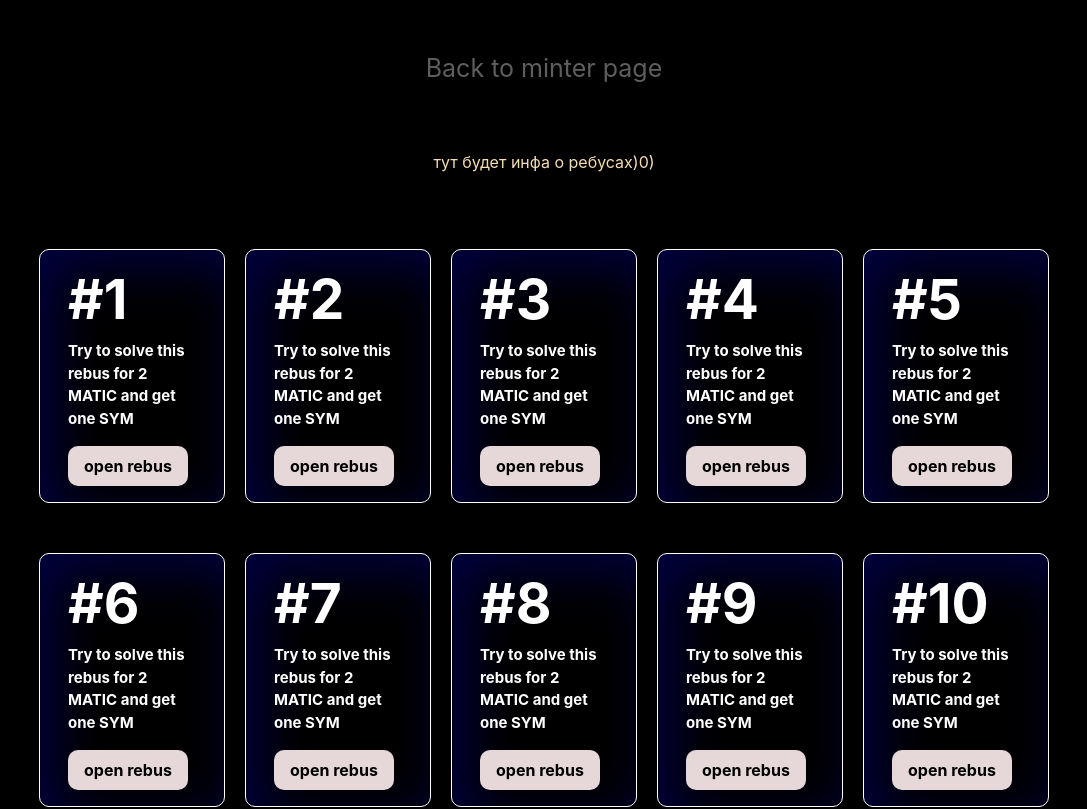
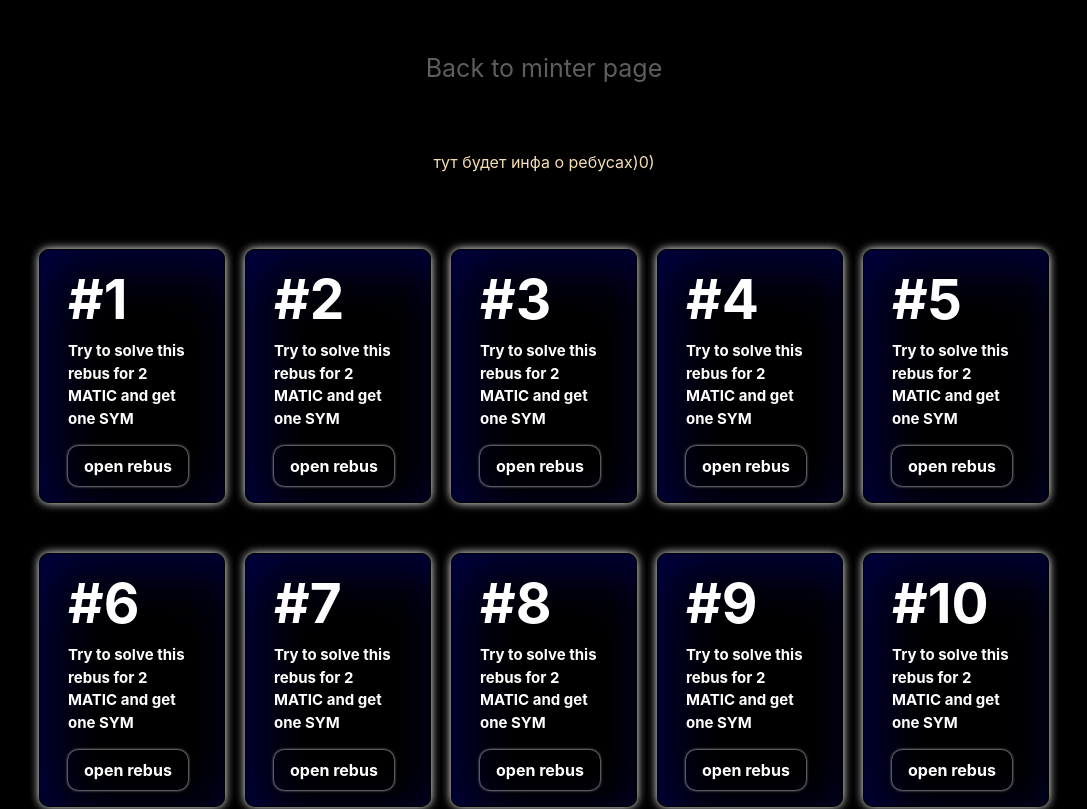
Before and after one commit to babo4ka/NFTcollectionRep, a React (Create React App) app: page /rebuses in a window 1280 px wide. Shown: the top 809 px of the page, without its empty margins (96-1183 px from the left). Built offline with nearby package versions, Linux system fonts and the light colour scheme.

Commit message:
19:04 07.02.2022

```diff
--- a/src/AdvertismentForm.scss
+++ b/src/AdvertismentForm.scss
@@ -1,7 +1,6 @@
 #form_holder{
-    background-color: rgb(0, 0, 0);
+    background-color: rgba(0, 0, 0, 0.09);
 
-    border: 3px solid white;
     border-radius: 15px;
 
     color: white;
@@ -9,6 +8,8 @@
     margin-top: 100px;
 
     min-height: 250px;
+
+    box-shadow: 0px 0px 10px white;
 }
 
 #image_input_holder{
@@ -102,15 +103,15 @@
 }
 
 #duration_form{
-    // border: none;
+
     // border-bottom: 1px solid #ffffff;
     // border-radius: 0;
     // border-top-left-radius: 0.25rem;
     // border-top-right-radius: 0.25rem;
-    background-color: #52525200;
-    border: 2px solid white;
+    border: none;
+    background-color: rgba(0, 0, 0, 0.09);
     border-radius: 7px;
-
+    box-shadow: 0px 0px 5px white;
     color: white;
 }
 
@@ -134,9 +135,8 @@
 
     height: 50px;
 
-    background-color: black;
+    background-color: rgba(0, 0, 0, 0.09);
 
-    border: 2px solid white;
 }
 
 
@@ -145,11 +145,11 @@
 }
 
 #reset_btn{
-    box-shadow: inset -10px 10px 25px #710000;
+    box-shadow: inset -10px 10px 25px#4e0000;
 }
 
 #reset_btn:hover{
-    box-shadow: inset -10px 10px 25px #d30000;
+    box-shadow: inset -15px 15px 25px #990000;
 }
 
 #submit_btn{
@@ -157,7 +157,7 @@
 }
 
 #submit_btn:hover{
-    box-shadow: inset -10px 10px 25px #3443ce;
+    box-shadow: inset -15px 15px 25px #0011a8;
 }
 
 .form_footer{
@@ -183,12 +183,12 @@
 }
 
 #add_btn_block{
-    background-color: black;
+    background-color: rgba(0, 0, 0, 0.09);
     box-shadow: inset -10px 10px 25px #5A007A;
 
-    border: 2px solid white;
+    border-radius: 15px;
 
-    border-radius: 15px;
+    border: none;
 
     color: white;
 
@@ -200,7 +200,7 @@
 }
 
 #add_btn_block:hover{
-    box-shadow: inset -10px 10px 25px #8d00c0;
+    box-shadow: inset -15px 15px 25px #8d00c0;
     cursor: pointer;
 }
 
--- a/src/RebusesPage.scss
+++ b/src/RebusesPage.scss
@@ -69,33 +69,25 @@
   justify-content: center;
 }
 
-.rebus_body{
-  margin: 25px 10px;
-}
-
 
 .rebus_number{
-
-
   font-size: 55px;
 
   font-weight: bolder;
 }
 
 .rebus_desc{
-
-
   font-size: 15px;
 
   font-weight: bolder;
 }
 
 .rebus_body{
-  background-color: rgb(0, 0, 0);
+  margin: 25px 10px;
 
-  box-shadow: 15px 15px 55px inset rgba(0, 0, 255, 0.26);
+  background-color: rgba(0, 0, 0, 0.9);
 
-  border: 1px solid white;
+  box-shadow: 0px 0px 10px white, 15px 15px 55px inset rgba(0, 0, 255, 0.26);
 
   border-radius: 10px;
 
--- a/src/components/css/MintWindow.scss
+++ b/src/components/css/MintWindow.scss
@@ -1,21 +1,23 @@
 .mint_window{
     /* margin: 0 auto; */
 
-    background: rgb(1, 0, 10);
+    background: rgba(1, 0, 10, 0.09);
     border-radius: 60px;
 
-    border: 3px solid rgb(230, 216, 216);
+    // border: 3px solid rgb(230, 216, 216);
 
     color: rgb(230, 216, 216);
 
     text-align: center;
 
     min-height: 350px;
+
+    box-shadow: 0px 0px 10px white;
 }
+
 
 .minter_item{
     margin: 20px 0px;
-
 }
 
 #amount_chooser{
--- a/src/components/css/SiteButton.scss
+++ b/src/components/css/SiteButton.scss
@@ -1,9 +1,7 @@
 .amount_btn:hover{
-    background-color: black;
+    background-color: rgba(0, 0, 0, 0.09);
+    box-shadow: 0px 0px 3px white, .01px .01px 5px inset rgba(255, 255, 255, 0.801);
 
-    color: white;
-
-    border: 1px solid white;
 }
 
 .mint_btn{
@@ -22,16 +20,21 @@
 
 .site_btn{
     border-radius: 10px;
+    border: none;
 
-    background-color: rgb(230, 216, 216);
+    background-color: rgba(0, 0, 0, 0.09);
 
-    color: black;
+    box-shadow: 0px 0px 3px white;
+
+    color: white;
 
     font-weight: bold;
 
-    border: black;
+    height: 40px;
+}
 
-    height: 40px;
+.site_btn:hover{
+    box-shadow: 0px 0px 3px white, .1px .1px 5px inset rgba(255, 255, 255, 0.801);
 }
 
 .site_btn:disabled{
@@ -47,31 +50,31 @@
 
     width: 45px;
     height: 45px;
-
 }
 
-.fillable{
-    position: relative;
-}
 
-.fillable::after{
-    content:'';
-	position: absolute;
-	top: 0;
-	left: 0;
-	width: 0;
-	height: 100%;
-	background: rgb(0, 0, 0);
-	border-radius: 10px;
-	transition: all .3s ease-in-out;
-}
+// .fillable{
+//     position: relative;
+// }
 
-.fillable:hover::after{
-    width: 100%;
-    border: .5px solid white;
+// .fillable::after{
+//     content:'';
+// 	position: absolute;
+// 	top: 0;
+// 	left: 0;
+// 	width: 0;
+// 	height: 100%;
+// 	background: rgb(0, 0, 0);
+// 	border-radius: 10px;
+// 	transition: all .3s ease-in-out;
+// }
 
-    z-index: 1;
-}
+// .fillable:hover::after{
+//     width: 100%;
+//     border: .5px solid white;
+
+//     z-index: 1;
+// }
 
 .site_btn:hover .btn_text_fill{
     color: white;
@@ -81,7 +84,7 @@
 .btn_text{
     position: relative;
     z-index: 2;
-    color: black;
+    color: rgb(255, 255, 255);
 
     margin: 0px 10px;
 }
```
